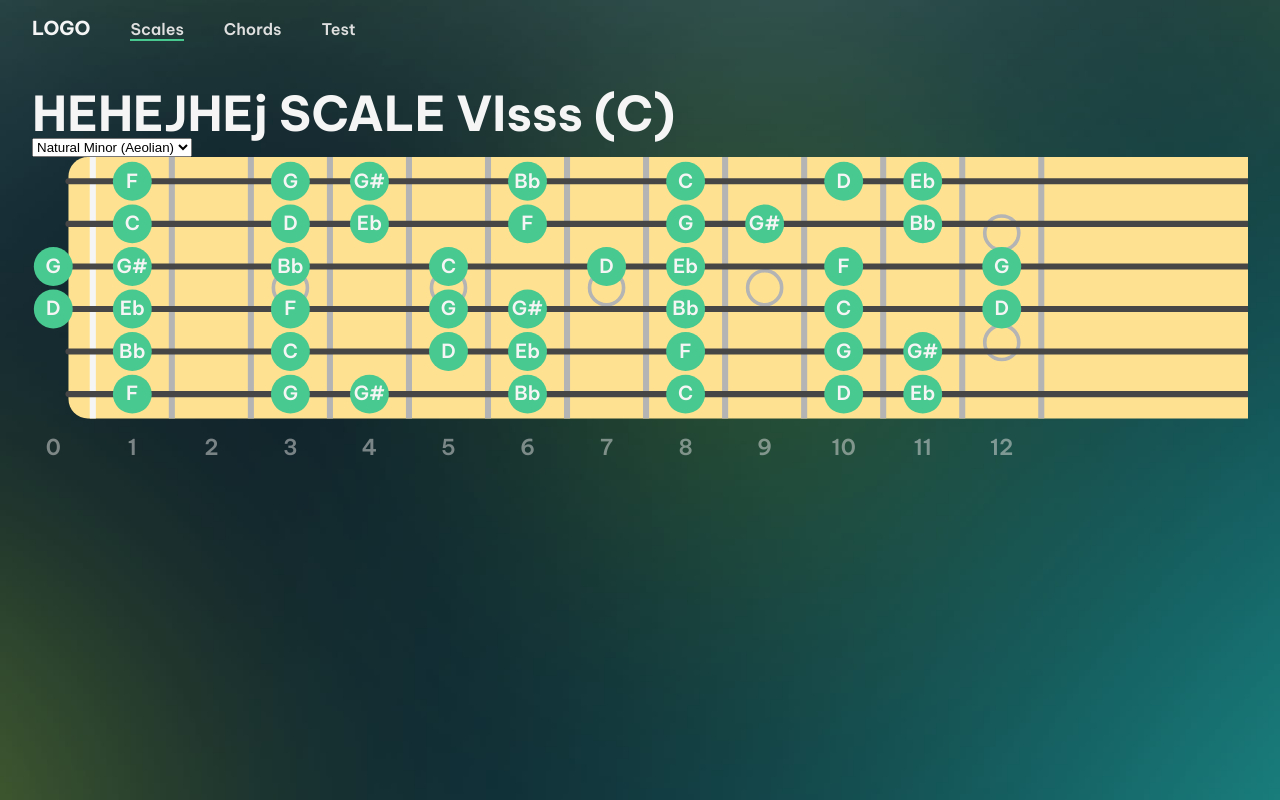
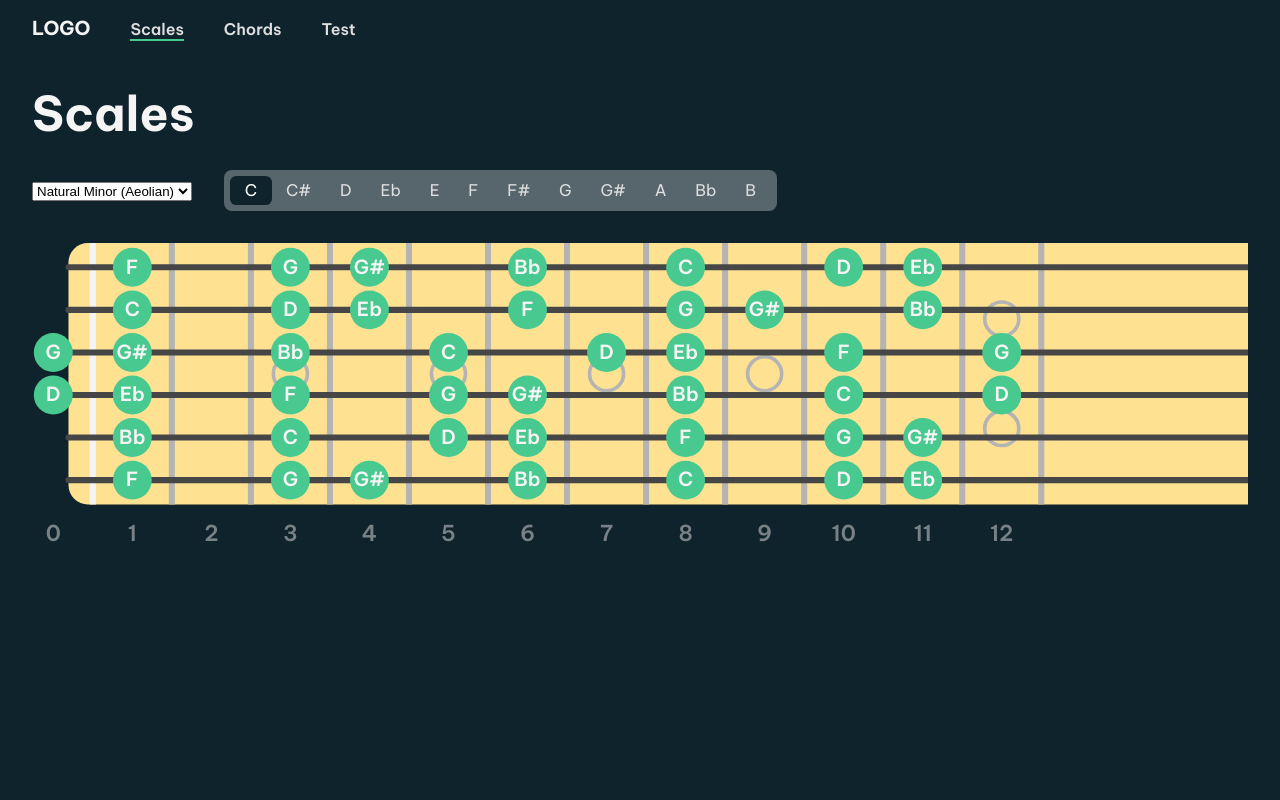
Before and after one commit to pannacotta98/guitar-app, a React (Create React App) app: page /scales in a window 1280 px wide. Built offline with nearby package versions, Linux system fonts and the light colour scheme.

Commit message:
Add root note selector

```diff
--- a/package.json
+++ b/package.json
@@ -10,6 +10,7 @@
     "@types/node": "^17.0.8",
     "@types/react": "^17.0.14",
     "@types/react-dom": "^17.0.9",
+    "framer-motion": "^5.6.0",
     "prettier": "^2.0.5",
     "react": "^17.0.2",
     "react-dom": "^17.0.2",
--- /dev/null
+++ b/src/components/MultiWaySwitch.tsx
@@ -0,0 +1,55 @@
+import React from 'react';
+import styled from 'styled-components';
+import { motion } from 'framer-motion';
+
+const Container = styled.div`
+  display: inline-block;
+  background-color: rgba(255, 255, 255, 0.3);
+  padding: 0.4rem;
+  border-radius: 0.5rem;
+
+  /* TEMP */
+  margin: 2rem;
+`;
+
+const Label = styled(motion.div)<{ selected: boolean }>`
+  * {
+    padding: 0.4rem 0.9rem;
+  }
+  display: inline-block;
+  cursor: pointer;
+  transition-duration: 100ms;
+  &:hover {
+    color: var(--main-accent);
+  }
+`;
+
+const Handle = styled(motion.div)`
+  border-radius: 0.4rem;
+  background-color: var(--dark-background);
+  color: white;
+`;
+
+interface Props {
+  options: string[];
+  selected: string;
+  setSelected: (selected: string) => void;
+}
+
+export function MultiWaySwitch({ options, selected, setSelected }: Props) {
+  return (
+    <Container>
+      {options.map((el) => (
+        <Label key={el} selected={el === selected} onClick={() => setSelected(el)}>
+          {el === selected ? (
+            <Handle className="handle" layoutId="selected">
+              {el}
+            </Handle>
+          ) : (
+            <div>{el}</div>
+          )}
+        </Label>
+      ))}
+    </Container>
+  );
+}
--- a/src/components/ScaleVisualizer.tsx
+++ b/src/components/ScaleVisualizer.tsx
@@ -4,12 +4,14 @@ import { GlobalContext } from '../globalState';
 import { PageBox } from './basicStyledElements';
 import { normalizeInternalNote, Note } from '../logic/note/Note';
 import { Scale } from '../logic/scale/Scale';
+import { MultiWaySwitch } from './MultiWaySwitch';
+import { NOTE_NAMES } from '../logic/note/data';
 
 export function ScaleVisualizer() {
   const globalContext = useContext(GlobalContext);
 
   const [selectedScale, setSelectedScale] = useState('Natural Minor (Aeolian)');
-  const [root] = useState(Note.fromName('C0'));
+  const [root, setRoot] = useState(Note.fromName('C0'));
 
   const notesInScale = Scale.fromRootAndName(root, selectedScale)?.notes.map((note) => {
     return normalizeInternalNote(note.internalNoteNumber);
@@ -25,13 +27,21 @@ export function ScaleVisualizer() {
 
   return (
     <PageBox>
-      <h1>HEHEJHEj SCALE VIsss ({root.nameWithoutOctave()})</h1>
+      <h1>Scales</h1>
+
       {/* https://reactjs.org/docs/forms.html */}
       <select value={selectedScale} onChange={(event) => setSelectedScale(event.target.value)}>
         {Scale.allNames().map((name) => (
           <option key={name}>{name}</option>
         ))}
       </select>
+
+      <MultiWaySwitch
+        options={NOTE_NAMES}
+        selected={root.nameWithoutOctave()}
+        setSelected={(s) => setRoot(Note.fromName(s + '0'))}
+      />
+
       <BigFretBoard
         activeNotes={activeNotes}
         toggleNote={() => {
--- a/src/globalStyles.tsx
+++ b/src/globalStyles.tsx
@@ -42,8 +42,8 @@ body {
   -webkit-font-smoothing: antialiased;
   -moz-osx-font-smoothing: grayscale;
   background-color: var(--dark-background);
-  background: url(${backgroundImg}) no-repeat center center fixed; ;
-  background-size: cover;
+  /* background: url(${backgroundImg}) no-repeat center center fixed;
+  background-size: cover; */
 }
 
 *, *:before, *:after {
```
Also changed, not shown: 1 other file (tests, documents, lock files or other folders).
